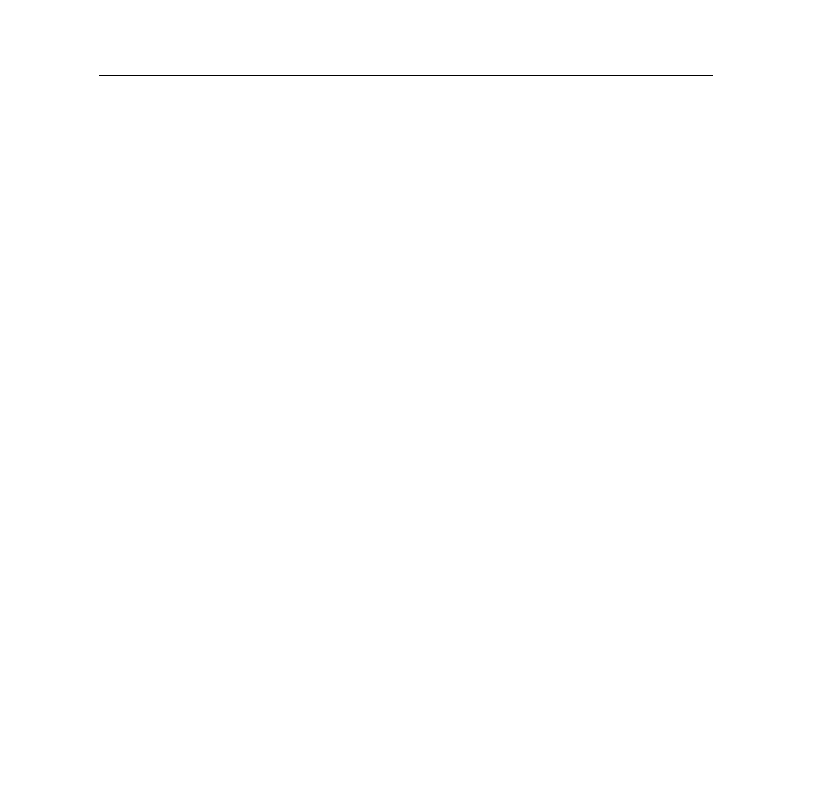
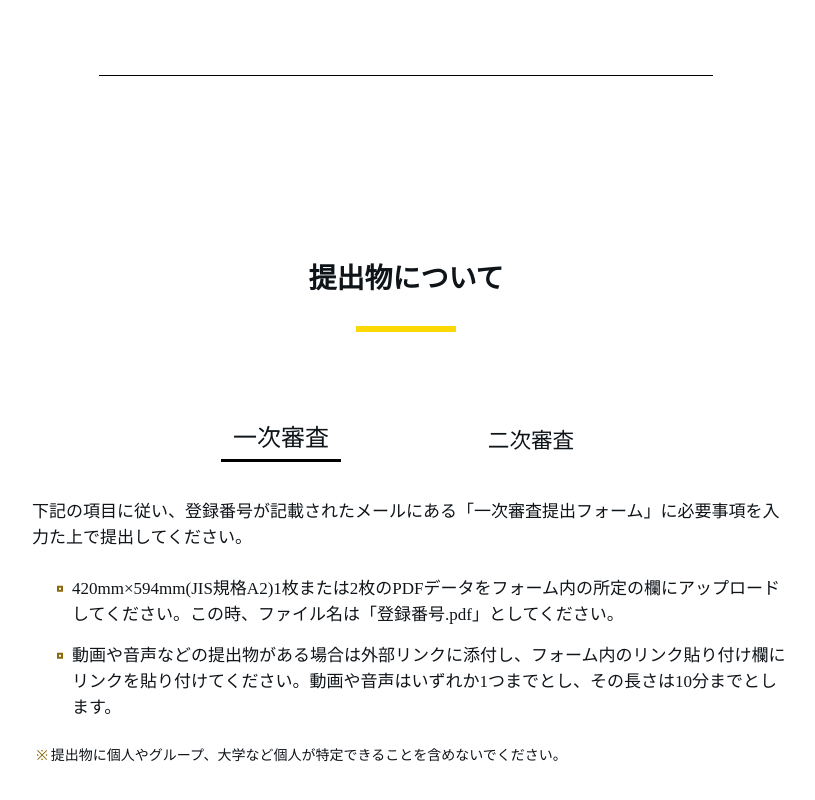
Before and after one commit to HornCake/GLsite, a Nuxt app: page / in a window 1280 px wide. Shown: the part 2152-2952 px from the top of the page, without its empty margins (234-1049 px from the left). Before the commit the page ends 2408 px from the top, so only its background shows below. Built offline with nearby package versions, Linux system fonts and the light colour scheme.

Commit message:
[add] Add submissions

```diff
--- /dev/null
+++ b/components/OSubmissions.vue
@@ -0,0 +1,27 @@
+<template>
+  <section>
+    <h2>提出物について</h2>
+    <MTabContent>
+      <template #first>
+        <p>下記の項目に従い、登録番号が記載されたメールにある「一次審査提出フォーム」に必要事項を入力た上で提出してください。</p>
+        <ul>
+          <li>420mm×594mm(JIS規格A2)1枚または2枚のPDFデータをフォーム内の所定の欄にアップロードしてください。この時、ファイル名は「登録番号.pdf」としてください。</li>
+          <li>動画や音声などの提出物がある場合は外部リンクに添付し、フォーム内のリンク貼り付け欄にリンクを貼り付けてください。動画や音声はいずれか1つまでとし、その長さは10分までとします。</li>
+        </ul>
+        <p class="note">提出物に個人やグループ、大学など個人が特定できることを含めないでください。</p>
+      </template>
+      <template #second>
+        <p>下記の項目に従い、郵送の場合、必着で、公開二次審査会場(未定)の住所まで送付してください。当日会場に持ち込む場合は公開二次審査当日(日時未定)に、作品を持って会場に来てください。基本的には当日持参するようにお願いします。</p>
+        <ul>
+          <li>420mm×594mm(JIS規格A2)の紙1枚以上のプレゼンテーションボード。</li>
+          <li>底面を594mm×841mm(JIS規格A1)の模型。</li>
+          <li>また、上記以外に展示物がある場合には、その内容について、開催日(未定)一週間前迄に連絡してください。</li>
+        </ul>
+      </template>
+    </MTabContent>
+  </section>
+</template>
+
+<script setup lang="ts"></script>
+
+<style scoped lang="scss"></style>
--- a/pages/index.vue
+++ b/pages/index.vue
@@ -2,6 +2,7 @@
   <article>
     <OTheme />
     <ORequirements />
+    <OSubmissions />
   </article>
 </template>
 
```
